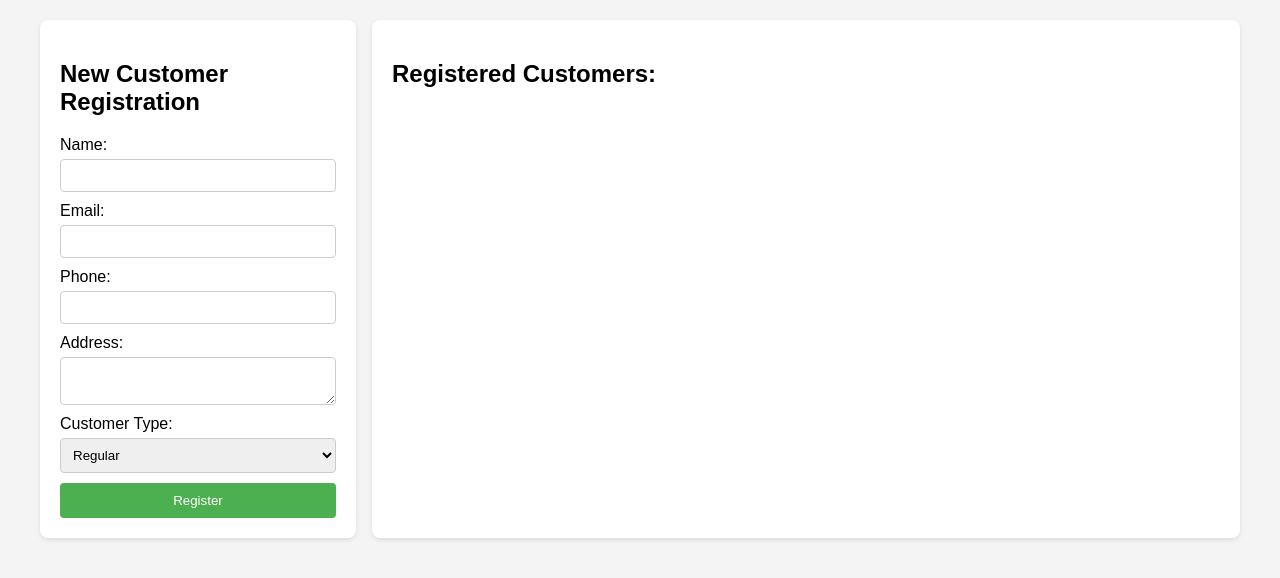
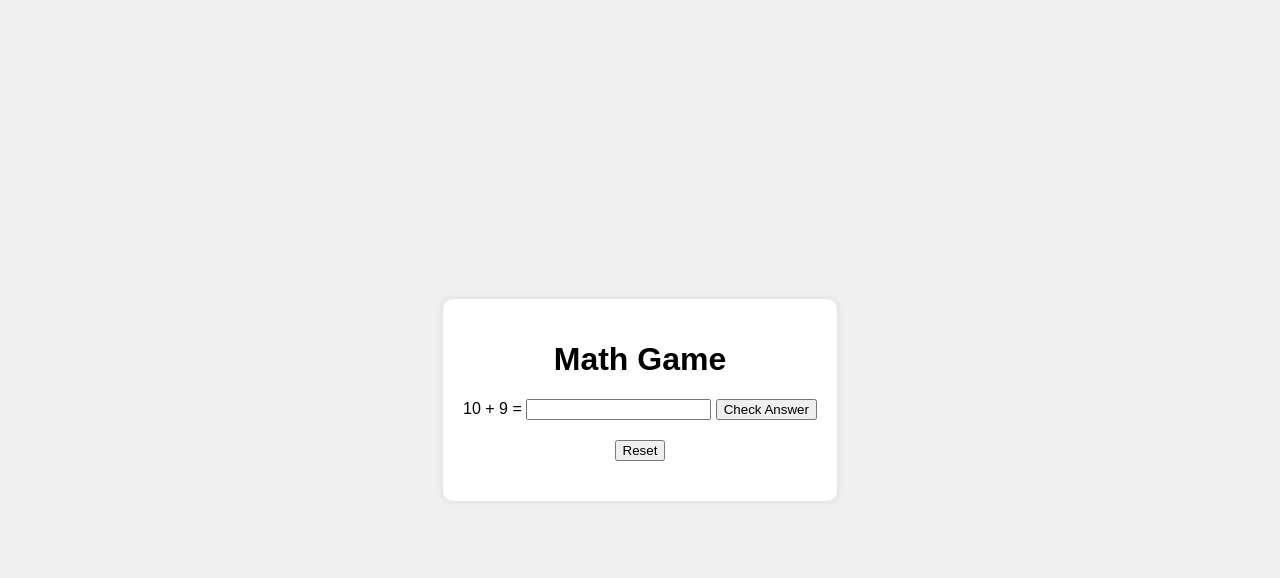
Before and after one commit to milhoanDesign/form_validation, a plain HTML site: page index.html in a window 1280 px wide. Drawn offline with Linux system fonts and the light colour scheme.

Commit message:
Wrote a small function for clearing the game

```diff
--- a/index.html
+++ b/index.html
@@ -2,34 +2,21 @@
 <html lang="en">
 <head>
     <meta charset="UTF-8">
-    <title>New Customer Form</title>
+    <title>Random Numbers</title>
     <link rel="stylesheet" href="style.css">
 </head>
 <body>
-    <div class="form_component">
-        <div class="form-container is-left">
-            <h2>New Customer Registration</h2>
-            <form id="customerForm">
-                <label for="name">Name:</label>
-                <input type="text" id="name" name="name" required>
-                <label for="email">Email:</label>
-                <input type="email" id="email" name="email" required>
-                <label for="phone">Phone:</label>
-                <input type="tel" id="phone" name="phone">
-                <label for="address">Address:</label>
-                <textarea id="address" name="address"></textarea>
-                <label for="type">Customer Type:</label>
-                <select id="type" name="type">
-                    <option value="regular">Regular</option>
-                    <option value="premium">Premium</option>
-                    <option value="vip">VIP</option>
-                </select>
-                <input type="submit" value="Register">
-            </form>
+    <div class="container">
+        <h1>Math Game</h1>
+        <div class="math-problem">
+            <span id="number1"></span> + <span id="number2"></span> =
+            <input type="number" id="answer" />
+            <button id="checkAnswer">Check Answer</button>
         </div>
-        <div class="form-container" id="customer-data">
-            <h2>Registered Customers:</h2>
+        <div>
+            <button id="resetButton">Reset</button>
         </div>
+        <p id="result"></p>
     </div>
     <script src="main.js"></script>
 </body>
--- a/main.js
+++ b/main.js
@@ -1,51 +1,44 @@
+document.addEventListener('DOMContentLoaded', () => {
+    const number1 = document.getElementById('number1');
+    const number2 = document.getElementById('number2');
+    const reset = document.getElementById('resetButton');
+    const answerInput = document.getElementById('answer');
+    const checkAnswerButton = document.getElementById('checkAnswer');
+    const result = document.getElementById('result');
 
-document.addEventListener('DOMContentLoaded', function() {
-    // - attach event listener to the form submission
-    document.getElementById('customerForm').addEventListener('submit', function(event) {
-        // Prevent the default form submission
-        event.preventDefault();
+    function generateRandomNumber() {
+        return Math.floor(Math.random() * 10) + 1; // Random number between 1 and 10
+    }
 
-        // Retrieve form inputs
-        const name = document.getElementById('name').value.trim();
-        const email = document.getElementById('email').value.trim();
-        const phone = document.getElementById('phone').value.trim();
-        const address = document.getElementById('address').value.trim();
-        const type = document.getElementById('type').value;
+    function setNewProblem() {
+        const num1 = generateRandomNumber();
+        const num2 = generateRandomNumber();
+        number1.textContent = num1;
+        number2.textContent = num2;
+        answerInput.value = '';
+        result.textContent = '';
+    }
 
-        // Basic Validation
-        let errors = [];
-        if (!name) {
-            errors.push("Name is required.");
+    function checkAnswer() {
+        const num1 = parseInt(number1.textContent);
+        const num2 = parseInt(number2.textContent);
+        const userAnswer = parseInt(answerInput.value);
+        if (userAnswer === num1 + num2) {
+            result.textContent = 'Correct!';
+            result.style.color = 'green';
+        } else {
+            result.textContent = 'Incorrect, try again.';
+            result.style.color = 'red';
         }
-        if (!email) {
-            errors.push("Email is required.");
-        } else if (!validatedEmail(email)) {
-            errors.push("Email is invalid");
-        }
-        if (errors.length > 0) {
-            alert("Errors:\n" + errors.join("\n"));
-            return;
-        }
+    }
 
-        // If validation passes, append the customer data to the output div
-        const customerDataDiv = document.getElementById('customer-data');
-        const customerInfo = document.createElement('div');
-        customerInfo.classList.add('customer-info');
-        customerInfo.innerHTML = `<strong>Name:</strong> ${name}<br>
-                                  <strong>Email:</strong> ${email}<br>
-                                  <strong>Phone:</strong> ${phone}<br>
-                                  <strong>Address:</strong> ${address}<br>
-                                  <strong>Type:</strong> ${type}`;
-        customerDataDiv.appendChild(customerInfo);
+    function resetGame () {
+        answerInput.value = '';
+        result.textContent = '';
+        setNewProblem();
+    }
 
-        // Optionally clear the form or notify the user of success
-        alert("Customer registered successfully!");
-        document.getElementById('customerForm').reset();
-    });
-})
-
-// Function to validate email using a regular expression
-function validatedEmail(email){
-    const regex = /^[^\s@]+@[^\s@]+\.[^\s@]+$/;
-    return regex.test(email);
-}
+    checkAnswerButton.addEventListener('click', checkAnswer);
+    setNewProblem();
+    reset.addEventListener('click', resetGame);
+});
--- a/style.css
+++ b/style.css
@@ -1,67 +1,26 @@
-
 body {
     font-family: Arial, sans-serif;
-    background-color: #f4f4f4;
+    display: flex;
+    justify-content: center;
+    align-items: center;
+    height: 100vh;
     margin: 0;
-    padding: 20px;
-}
-.form_component {
-    display: flex;
-    flex-direction: row;
-    justify-content: center;
-    align-items: stretch;
-    gap: 1rem;
-    max-width: 1200px;
-    margin: 0 auto;
+    background-color: #f0f0f0;
 }
 
-.form-container {
-    background: white;
-    width: 100%;
+.container {
+    text-align: center;
+    background-color: #fff;
     padding: 20px;
-    border-radius: 8px;
-    box-shadow: 0 2px 5px rgba(0,0,0,0.1);
-    margin: auto;
-    margin: 0 auto;
+    border-radius: 10px;
+    box-shadow: 0 0 10px rgba(0, 0, 0, 0.1);
 }
 
-.form-container.is-left {
-    width: 400px;
+.math-problem {
+    margin: 20px 0;
 }
 
-form {
-    display: flex;
-    flex-direction: column;
+#result {
+    font-size: 1.2em;
+    margin-top: 20px;
 }
-
-label {
-    margin-bottom: 5px;
-}
-
-input[type="text"],
-input[type="email"],
-input[type="tel"],
-textarea,
-select {
-    padding: 8px;
-    margin-bottom: 10px;
-    border: 1px solid #ccc;
-    border-radius: 4px;
-}
-
-input[type="submit"] {
-    background-color: #4CAF50;
-    color: white;
-    border: none;
-    padding: 10px;
-    border-radius: 4px;
-    cursor: pointer;
-}
-
-input[type="submit"]:hover {
-    background-color: #45a049;
-}
-
-.customer-info {
-    margin-bottom: 1rem;
-}
```
